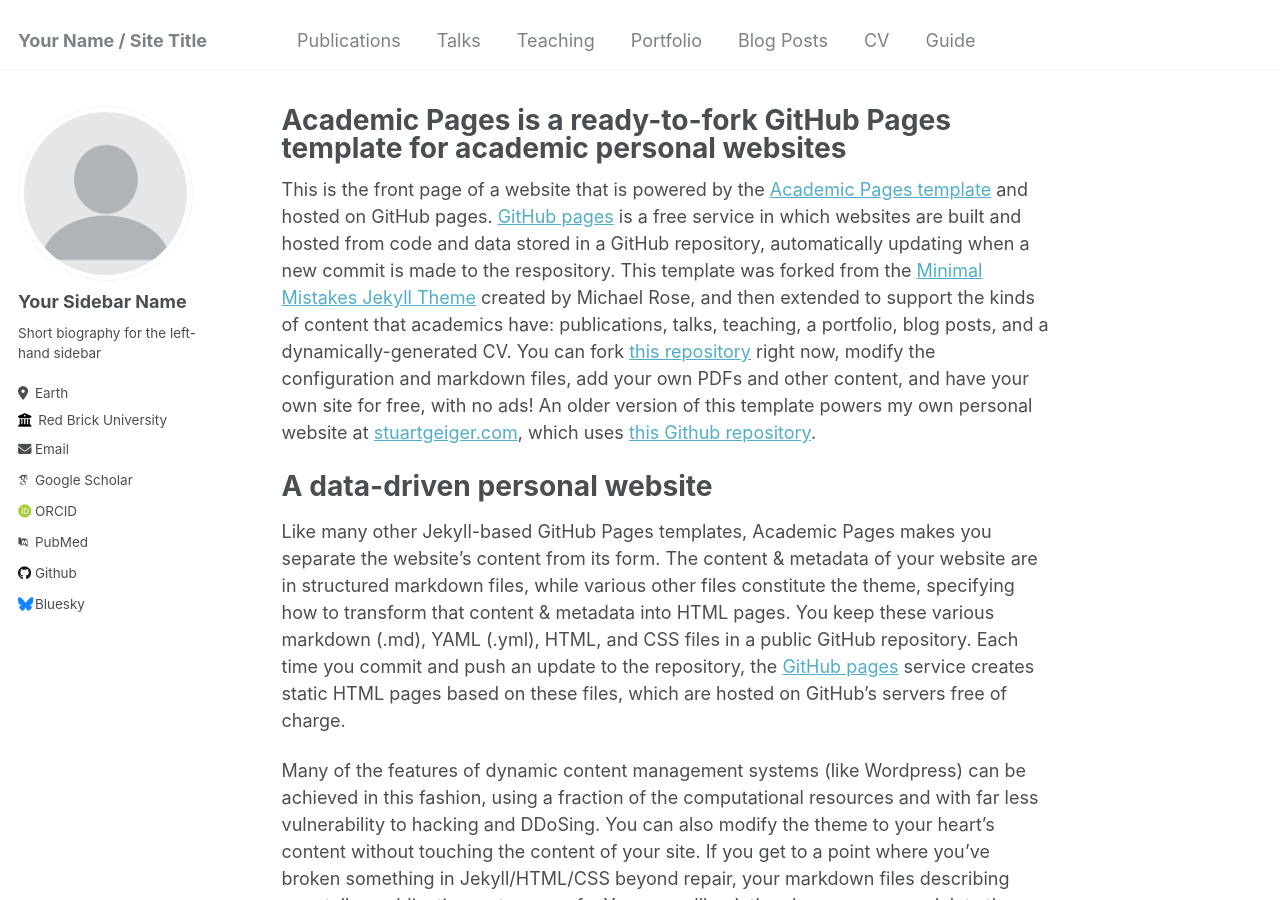
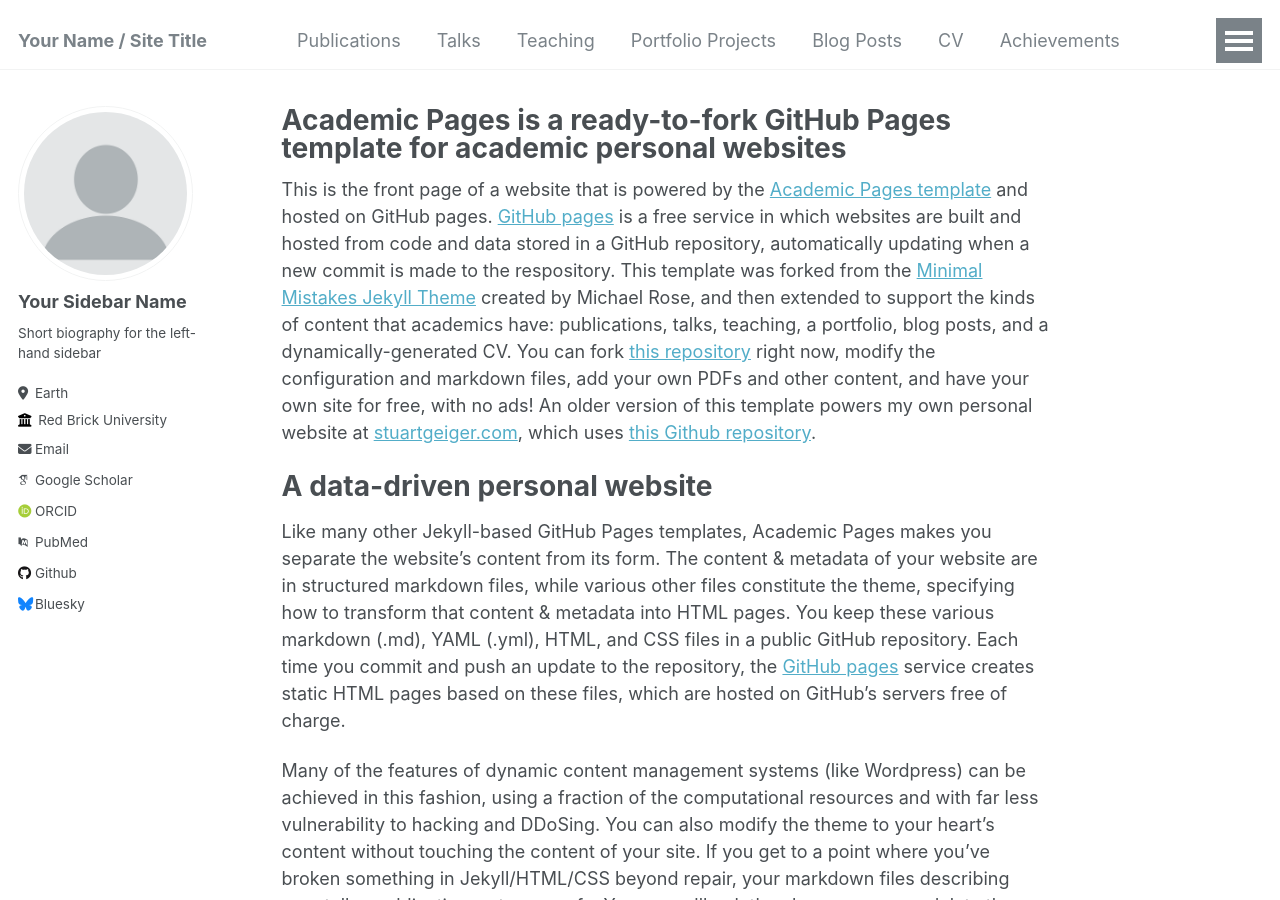
Before and after one commit to inirah02/harinianand, a Jekyll site: the page built from _pages/about.md, in a window 1280 px wide and 900 px high. Built offline with Jekyll 4.4.1, drawn with Linux system fonts in a browser that asks for light colours; some web fonts are replaced.

Commit message:
Update navigation.yml
added community and achievements

Signed-off-by: Harini Anand <91796119+inirah02@users.noreply.github.com>

```diff
--- a/_data/navigation.yml
+++ b/_data/navigation.yml
@@ -9,7 +9,7 @@ main:
   - title: "Teaching"
     url: /teaching/
 
-  - title: "Portfolio"
+  - title: "Portfolio Projects"
     url: /portfolio/
 
   - title: "Blog Posts"
@@ -18,5 +18,8 @@ main:
   - title: "CV"
     url: /cv/
 
-  - title: "Guide"
+  - title: "Achievements"
     url: /markdown/
+
+  - title: "Community Contribution"
+    url: /community/
```
